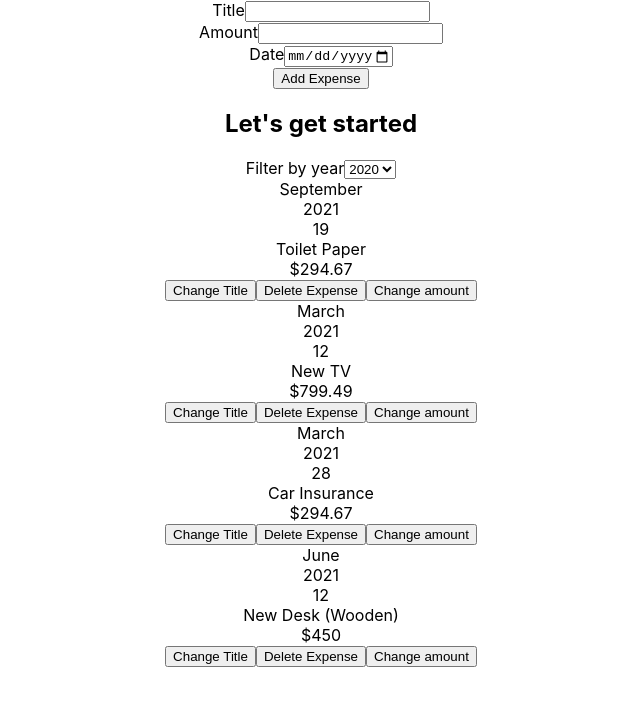
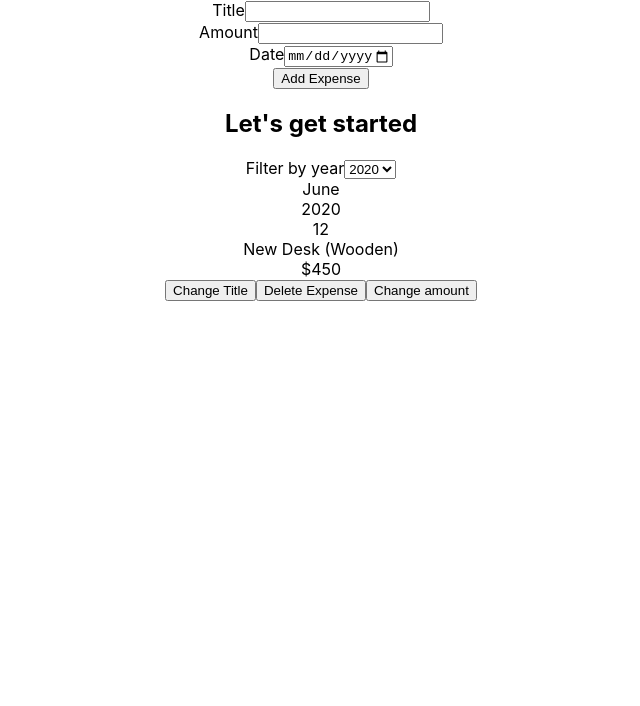
Before and after one commit to rishabh9116/Gitstart, a React (Create React App) app in the folder React/expenseitem/: page / in a window 1280 px wide. Shown: the top 706 px of the page, without its empty margins (319-959 px from the left). Built offline with nearby package versions, Linux system fonts and the light colour scheme.

Commit message:
Used filter year

```diff
--- a/React/expenseitem/src/App.js
+++ b/React/expenseitem/src/App.js
@@ -16,19 +16,19 @@ import NewExpense from './Components/Expenses/NewExpense';
   {id:'e2',
   title: 'New TV',
   amount: 799.49,
-  date:new Date(2021,2,12),
+  date:new Date(2022,2,12),
   location: 'Mumbai'
 },
   { id:'e3',
    title: 'Car Insurance',
    amount: 294.67,
-   date:new Date(2021,2,28),
+   date:new Date(2019,2,28),
    location: 'Kolkata'
   },
   {id:'e4',
    title: 'New Desk (Wooden)',
    amount: 450,
-   date:new Date(2021,5,12),
+   date:new Date(2020,5,12),
    location: 'Coimbatore'
   },
 
--- a/React/expenseitem/src/Components/Expenses/ExpenseItem.js
+++ b/React/expenseitem/src/Components/Expenses/ExpenseItem.js
@@ -26,8 +26,8 @@ function changeAmountHandler() {
      <ExpenseDate date ={props.date} />
 
      {/* <ExpenseDetails amount={props.amount}  location={props.location}   title={props.title} /> */}
-    <div >{props.title}</div>
-    <div>${props.amount}</div>
+    <div >{title}</div>
+    <div>${amount}</div>
      <button onClick={clickHandler}>Change Title</button>
      <button onClick={deleteHandler}>Delete Expense</button>
      <button onClick={changeAmountHandler}>Change amount</button>
--- a/React/expenseitem/src/Components/Expenses/Expenses.js
+++ b/React/expenseitem/src/Components/Expenses/Expenses.js
@@ -8,13 +8,17 @@ const Expenses = (props) => {
   const filterChangeHandler = selectedYear => {
     setFilteredYear(selectedYear);
   }
+
+  const newExpen = props.items.filter(expense => expense.date.getFullYear()==filteredYear  );
   return (
     <div >
       <h2>Let's get started</h2>
       <ExpensesFilter selected={filteredYear} onChangeFilter={filterChangeHandler} />
-      {props.items.map(expense => <ExpenseItem key={expense.id} title={expense.title} amount={expense.amount}
-        date={expense.date} />)}
+      {/* {props.items.map(expense => <ExpenseItem key={expense.id} title={expense.title} amount={expense.amount}
+        date={expense.date} />)} */}
 
+        {newExpen.map(expen => <ExpenseItem  key = {expen.id} title={expen.title} amount={expen.amount}
+        date={expen.date} />)}
     </div>
   )
 }
```
